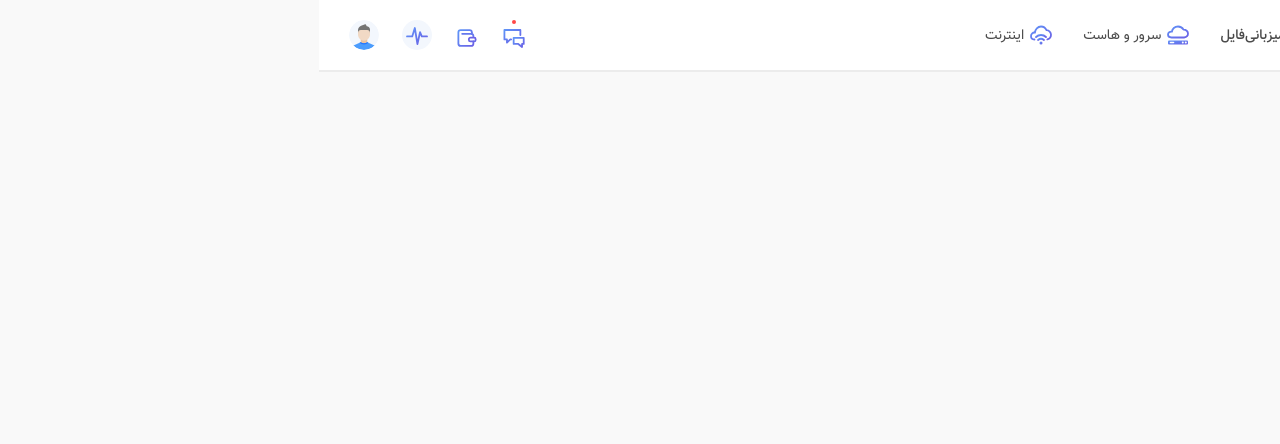
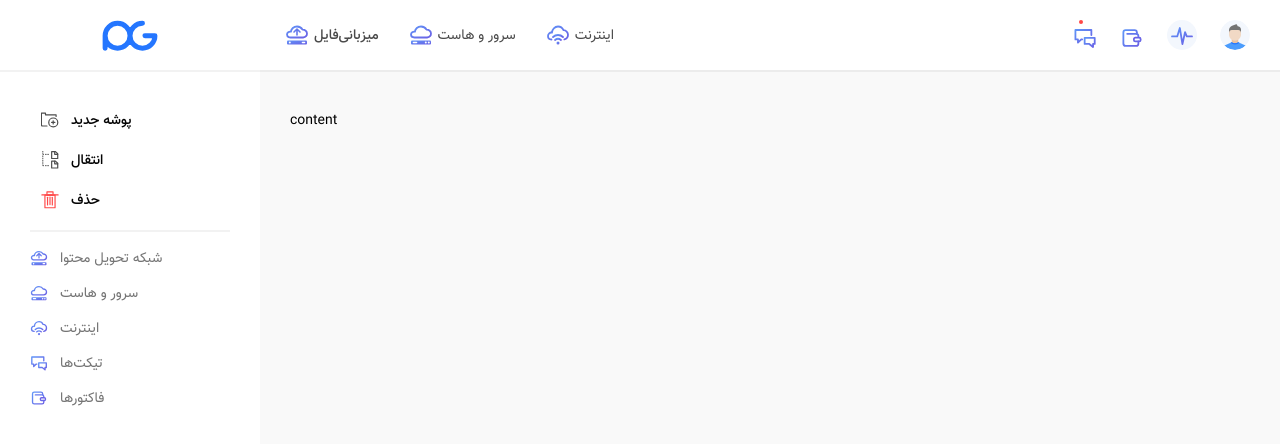
Before and after one commit to cventix/blueberry-cfsui, a React (Create React App) app: page / in a window 1280 px wide. Shown: the top 444 px of the page. Built offline with nearby package versions, Linux system fonts and the light colour scheme.

Commit message:
main component edited

```diff
--- a/src/components/Main/Main.module.scss
+++ b/src/components/Main/Main.module.scss
@@ -3,11 +3,18 @@
 .main {
 	position: relative;
 	margin-top: $navbar-height;
-	margin-right: $sidebar-width;
 	padding-top: $default-padding + 10;
-	padding-right: $default-padding;
 	padding-bottom: 2 * $default-padding;
-	padding-left: $default-padding;
 	overflow: hidden;
 	z-index: 10;
+
+	@if $body-dir == rtl {
+		margin-right: $sidebar-width;
+		padding-right: $default-padding;
+		padding-left: $default-padding;
+	} @else {
+		margin-left: $sidebar-width;
+		padding-right: $default-padding;
+		padding-left: $default-padding;
+	}
 }
--- a/src/components/Main/Main.tsx
+++ b/src/components/Main/Main.tsx
@@ -1,12 +1,14 @@
 import * as React from "react";
+
+// styles
 import styles from "./Main.module.scss";
 
 export default interface Iprops {
-  text: string;
+	children?: any;
 }
 
-export const Main = ({ text }: Iprops) => {
+export const Main : React.FunctionComponent<Iprops>  = props => {
 	return (
-		<section className={styles.main}></section>
+		<section className={styles.main}>{props.children}</section>
 	);
 };
--- a/src/components/Navbar/Navbar.tsx
+++ b/src/components/Navbar/Navbar.tsx
@@ -20,11 +20,9 @@ import notifIcn from "../../images/navbarIcons/notif.svg";
 // styles
 import "./Navbar.scss";
 
-export default interface Iprops {
-	text: string;
-}
+export default interface Iprops {}
 
-export const Navbar = ({ text }: Iprops) => {
+export const Navbar = ({ }: Iprops) => {
 	const altIcn = 'Icon';
 	return (
 		<div className="navbar">
--- a/src/components/Sidebar/Sidebar.scss
+++ b/src/components/Sidebar/Sidebar.scss
@@ -45,7 +45,12 @@
 
 				.iconLink {
 					margin-bottom: 18px;
-					margin-right: 11px;
+
+					@if $body-dir == rtl {
+						margin-right: 11px;
+					} @else {
+						margin-left: 11px;
+					}
 
 					span {
 						font-family: $medium-font;
--- a/src/components/Sidebar/Sidebar.tsx
+++ b/src/components/Sidebar/Sidebar.tsx
@@ -8,11 +8,9 @@ import { ActionNav } from "./components/ActionNav";
 import { Nav } from "./components/Nav";
 import "./Sidebar.scss";
 
-export default interface Iprops {
-  text: string;
-}
+export default interface Iprops {}
 
-export const Sidebar = ({ text }: Iprops) => {
+export const Sidebar = ({}: Iprops) => {
 	const borderStyle = {
 		backgroundColor: '#f2f2f2',
 		width:'100%',
--- a/src/containers/Home/App.tsx
+++ b/src/containers/Home/App.tsx
@@ -9,9 +9,9 @@ class App extends Component {
   render() {
     return (
       <div>
-        <Navbar text="arezoo"/>
-        <Sidebar text="arezoo"/>
-        <Main text="arezoo"/>
+        <Navbar />
+        <Sidebar />
+        <Main>content</Main>
       </div>
 
     );
--- a/src/styles/normalize.scss
+++ b/src/styles/normalize.scss
@@ -1,4 +1,4 @@
-$body-dir: rtl;
+$body-dir: ltr;
 $body-bcgcolor: rgba(248, 248, 248, 0.82);
 
 /* type of fonts */
```
